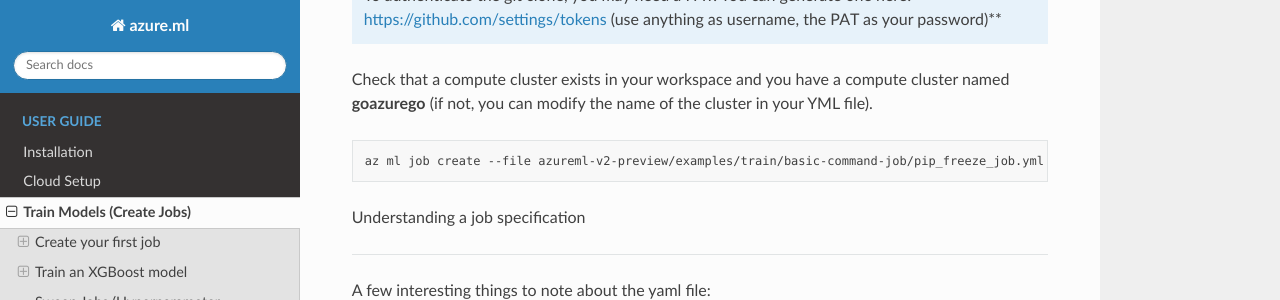
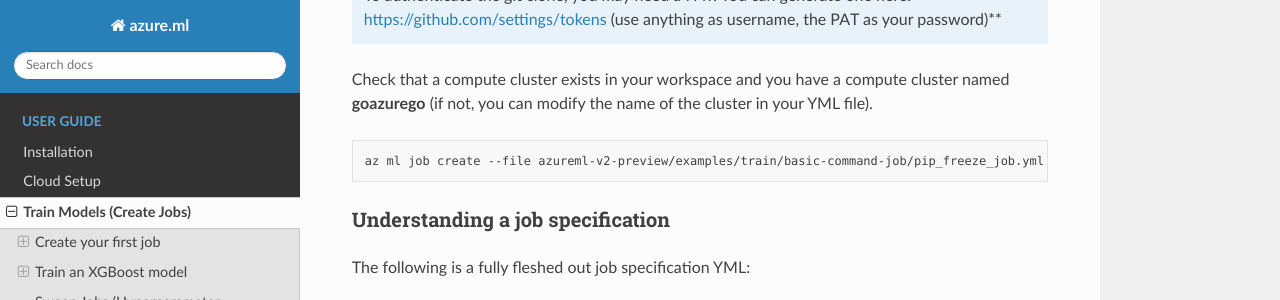
Before and after one commit to wenyang/azureml-v2-preview, a Sphinx documentation site: the page built from docs/quickstart/jobs.rst, in a window 1280 px wide and 900 px high, scrolled down 604 px, cut to the strip 0-300 px from the top of the window. Built offline with Sphinx 7.4.7 and the Read the Docs theme 2.0.0, drawn with Linux system fonts in a browser that asks for light colours; pages that are not in the unit, such as notebooks, are missing from menus.

Commit message:
Update jobs.rst

```diff
--- a/docs/quickstart/jobs.rst
+++ b/docs/quickstart/jobs.rst
@@ -29,10 +29,9 @@
     az ml job create --file azureml-v2-preview/examples/train/basic-command-job/pip_freeze_job.yml
 
 Understanding a job specification
-
 ~~~~~~~~~~~~~~~~~~~~~~~~~~~~~~~~~~~~~~~~~~~~~~~~~
 
-A few interesting things to note about the yaml file:
+The following is a fully fleshed out job specification YML:
 
 .. literalinclude:: ../../examples/iris/iris-job.yml
    :language: yaml
```
